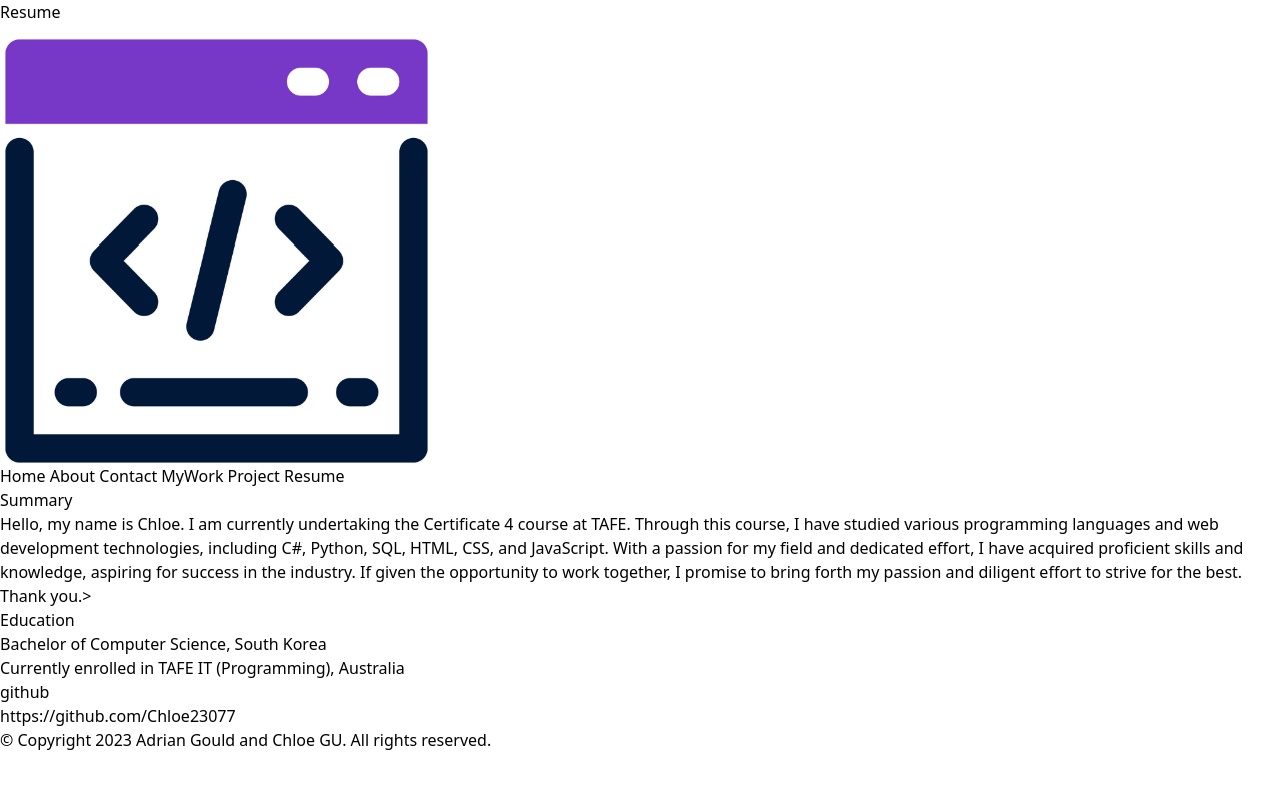
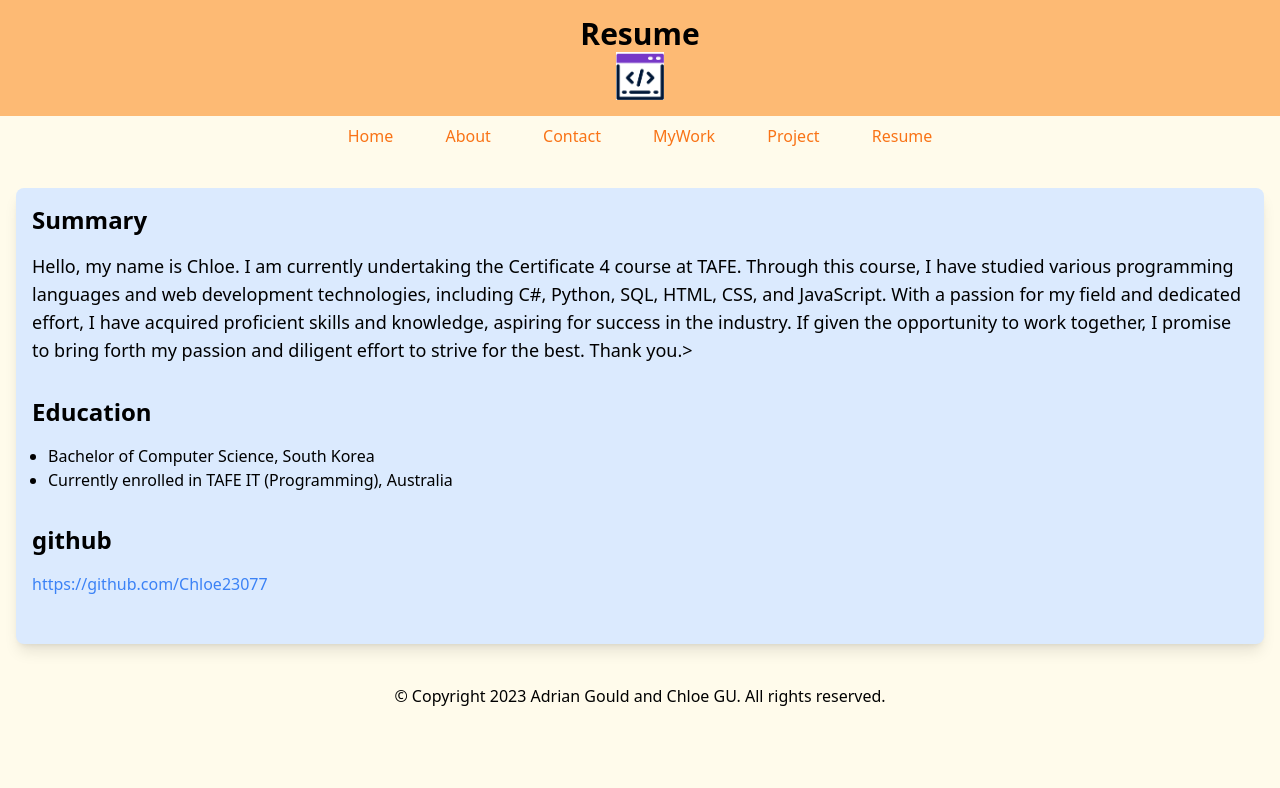
Before and after one commit to Chloe23077/wt-final-pro, a website: page resume.html in a window 1280 px wide. Drawn offline with Linux system fonts and the light colour scheme.

Commit message:
feat(resume page): add Tailwind css in resume.html

```diff
--- a/resume.html
+++ b/resume.html
@@ -7,46 +7,47 @@
     <title>Resume</title>
     <link rel="stylesheet" type="text/css" href="assets/css/site.css">
 </head>
-<body>
-<header>
-    <h1>Resume</h1>
-    <img src="assets/img/wt-final-site-logo.png" alt="Site Logo">
+<body class="h-screen flex flex-col bg-amber-50">
+<header class="bg-orange-300 py-4 text-center">
+    <h1 class="text-3xl font-bold">Resume</h1>
+    <img src="assets/img/wt-final-site-logo.png" alt="Site Logo" class="h-12 w-12 mx-auto">
 </header>
 
-<nav>
-    <a href="./index.html">Home</a>
-    <a href="./about.html">About</a>
-    <a href="./contact.html">Contact</a>
-    <a href="./mywork.html">MyWork</a>
-    <a href="./projects.html">Project</a>
-    <a href="./resume.html">Resume</a>
+<nav class="by-gray-200 py-2 text-center">
+    <a href="./index.html" class="text-orange-500 hover:text-gray-900 duration-300 ease-in-out mx-4 px-2">Home</a>
+    <a href="./about.html" class="text-orange-500 hover:text-gray-900 duration-300 ease-in-out mx-4 px-2">About</a>
+    <a href="./contact.html" class="text-orange-500 hover:text-gray-900 duration-300 ease-in-out mx-4 px-2">Contact</a>
+    <a href="./mywork.html" class="text-orange-500 hover:text-gray-900 duration-300 ease-in-out mx-4 px-2">MyWork</a>
+    <a href="./projects.html" class="text-orange-500 hover:text-gray-900 duration-300 ease-in-out mx-4 px-2">Project</a>
+    <a href="./resume.html" class="text-orange-500 hover:text-gray-900 duration-300 ease-in-out mx-4 px-2">Resume</a>
 </nav>
 
-<main>
-    <section>
-        <h1>Summary</h1>
-        <p>Hello, my name is Chloe. I am currently undertaking the Certificate 4 course at TAFE.
+<main class="container mx-auto mt-8 px-4">
+    <div class="mb-8 bg-blue-100 p-4 rounded-lg shadow-lg">
+        <section class="mb-8">
+            <h1 class="text-2xl font-semibold mb-4">Summary</h1>
+            <p class="text-lg">Hello, my name is Chloe. I am currently undertaking the Certificate 4 course at TAFE.
                 Through this course, I have studied various programming languages and web development technologies,
                 including C#, Python, SQL, HTML, CSS, and JavaScript. With a passion for my field and dedicated effort,
                 I have acquired proficient skills and knowledge, aspiring for success in the industry.
                 If given the opportunity to work together, I promise to bring forth my passion and diligent effort to
                 strive for the best. Thank you.></p>
         </section>
-    <section>
-        <h1>Education</h1>
-        <ul>
+        <section class="mb-8">
+            <h1 class="text-2xl font-semibold mb-4">Education</h1>
+            <ul class="list-disc pl-4">
                 <li>Bachelor of Computer Science, South Korea</li>
                 <li>Currently enrolled in TAFE IT (Programming), Australia</li>
             </ul>
         </section>
-    <section>
-        <h1>github</h1>
-        <a href="https://github.com/Chloe23077">https://github.com/Chloe23077</a>
+        <section class="mb-8">
+            <h1 class="text-2xl font-semibold mb-4">github</h1>
+            <a href="https://github.com/Chloe23077" class="text-blue-500 hover:underline">https://github.com/Chloe23077</a>
         </section>
-
+    </div>
 </main>
 
-<footer>
+<footer class="by-gray-200 py-2 text-center">
     &copy; Copyright 2023 Adrian Gould and Chloe GU. All rights reserved.
 </footer>
 
```
Also changed, not shown: assets/css/site.css. Lines whose indentation alone changed are shown as unchanged.
